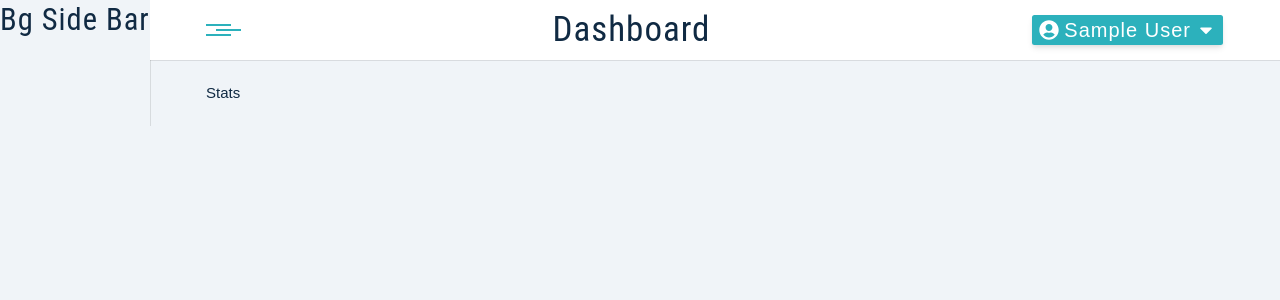
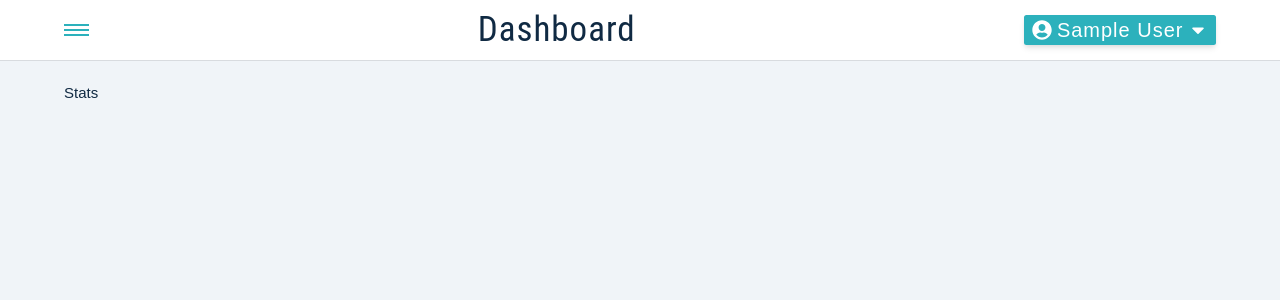
Before and after one commit to ortonb110/Expensify-Project-Work, a React (Create React App) app in the folder client/: page / in a window 1280 px wide. Shown: the top 300 px of the page. Built offline with nearby package versions, Linux system fonts and the light colour scheme; sample sign-in values are in the browser's storage.

Commit message:
Navigation, Small sidebar and big sidebar Complete

```diff
--- a/client/src/Components/BigSidebar.jsx
+++ b/client/src/Components/BigSidebar.jsx
@@ -1,11 +1,26 @@
-import Wrapper from "../Assets/wrappers/BigSidebar"
-
+import Wrapper from "../Assets/wrappers/BigSidebar";
+import NavLinks from "./NavLinks";
+import logo from "../Assets/logo.png";
+import { useAppContext } from "../Contexts/AppContext";
 const BigSidebar = () => {
+  const { showSideBar } = useAppContext();
   return (
     <Wrapper>
-      <h1>bg side bar</h1>
+      <div
+        className={
+          showSideBar ? "sidebar-container " : " sidebar-container show-sidebar"
+        }
+      >
+        <div className="content">
+          <header className="gap-2 flex text-[2rem] font-bold tracking-wider">
+            <img src={logo} alt="Expensify trademark" />
+            Expensify
+          </header>
+          <NavLinks />
+        </div>
+      </div>
     </Wrapper>
-  )
-}
+  );
+};
 
-export default BigSidebar
+export default BigSidebar;
--- a/client/src/Components/NavBar.jsx
+++ b/client/src/Components/NavBar.jsx
@@ -20,8 +20,8 @@ const NavBar = () => {
           <span
             className={
               showSideBar
-                ? "w-[2.5rem] h-[0.2rem] bg-[#2cb1bc] translate-x-[1rem] transition-all ease-in-out duration-200"
-                : "translate-x-0 transition-all ease-in-out duration-200 w-[2.5rem] h-[0.2rem] bg-[#2cb1bc]"
+                ? "translate-x-0 transition-all ease-in-out duration-200 w-[2.5rem] h-[0.2rem] bg-[#2cb1bc]"
+                : "w-[2.5rem] h-[0.2rem] bg-[#2cb1bc] translate-x-[1rem] transition-all ease-in-out duration-200"
             }
           ></span>
           <span className="w-[2.5rem] h-[0.2rem] bg-[#2cb1bc]"></span>
--- a/client/src/Components/SmallSidebar.jsx
+++ b/client/src/Components/SmallSidebar.jsx
@@ -24,7 +24,7 @@ const SmallSidebar = () => {
           Expensify
         </header>
         <div className="nav-links">
-          <NavLinks toggleSideBar={toggleSidebar}/>
+          <NavLinks toggleSidebar={toggleSidebar}/>
         </div>
         </div>
       </div>
--- a/client/src/Utils/links.js
+++ b/client/src/Utils/links.js
@@ -12,14 +12,14 @@ const links = [
     },
     {
         id: 2,
-        text: 'All Jobs',
-        path: 'all-jobs',
+        text: 'All Expenses',
+        path: 'all-expenses',
         icon: <MdQueryStats/>
     },
     {
         id: 3,
-        text: 'Add Job',
-        path: 'add-job',
+        text: 'Add Expense',
+        path: 'add-expense',
         icon: <FaWpforms/>
     },
     {
```
